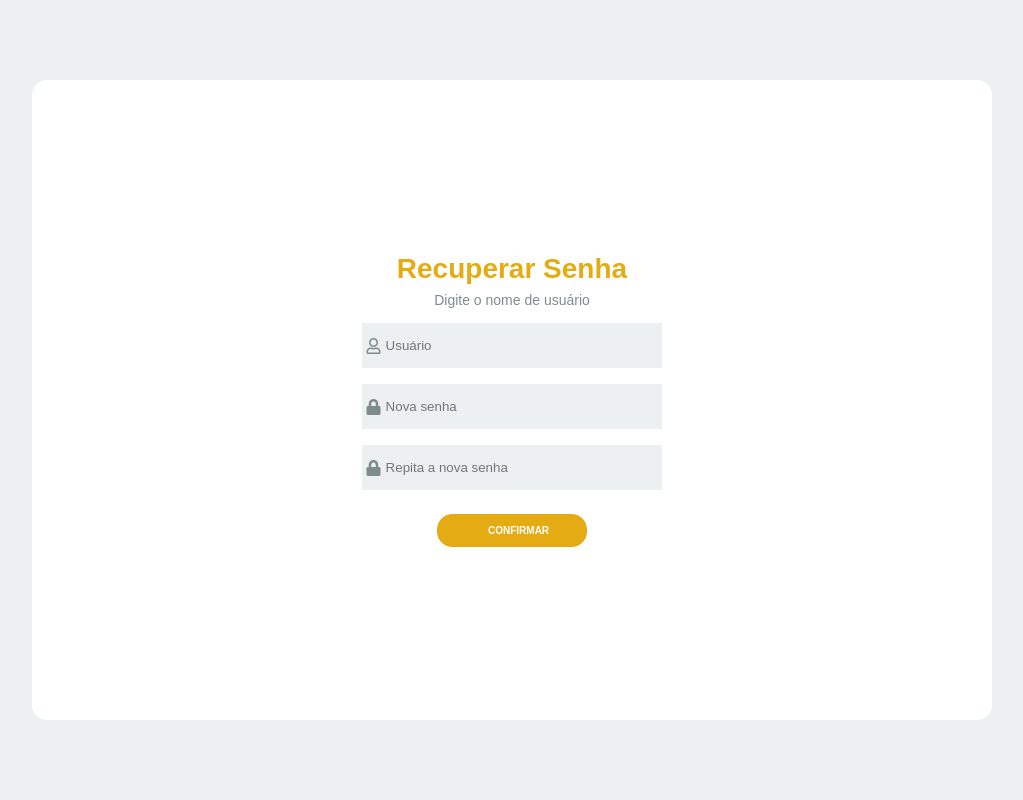
After one commit to Buscafe/Frontend, a PHP site: page /PHP/RecupSenha/index.php in a window 1280 px wide. The commit adds this page. Shown: the whole page, without its empty margins (128-1151 px from the left). Run offline with PHP 8.4, Linux system fonts and the light colour scheme; some libraries are stand-ins or nearby versions.

Commit message:
Login - Redefinição de Senha

```diff
--- /dev/null
+++ b/CSS/recupSenha.css
@@ -0,0 +1,13 @@
+.content::before {
+    content: "";
+    position: unset;
+    width: 0;
+    height: 0;
+    border-top-left-radius: 0;
+    border-bottom-left-radius: 0;
+}
+
+.content{
+    height: 80%;
+    justify-content: center;
+}
--- a/PHP/login.php
+++ b/PHP/Login/login.php
@@ -1,6 +1,6 @@
 <?php
 session_start();
-include('conexao.php');
+include('../conexao.php');
 
 // Validando se os campos foram preenchidos corretamente
 if( empty($_POST['usuario']) || empty($_POST['senha']) ){
@@ -13,7 +13,7 @@ $usuario = mysqli_real_escape_string($conexao, $_POST['usuario']);
 $senha = mysqli_real_escape_string($conexao, $_POST['senha']);
 
 // Fazendo a query para o banco
-$query = "SELECT usuario_id, usuario FROM usuario WHERE usuario = '{$usuario}' AND senha = md5('$senha')";
+$query = "SELECT * FROM usuario WHERE nome_usuario = '{$usuario}' AND senha = md5('$senha')";
 
 // Rodando a query no banco($conexao)
 $result = mysqli_query($conexao, $query);
--- /dev/null
+++ b/PHP/RecupSenha/index.php
@@ -0,0 +1,73 @@
+<!DOCTYPE html>
+<html lang="pt-br">
+<head>
+    <meta charset="UTF-8">
+    <meta http-equiv="X-UA-Compatible" content="IE=edge">
+    <meta name="viewport" content="width=device-width, initial-scale=1.0">
+    <title>Buscafé - Recuperar Senha</title>
+    <!-- Favicon -->
+    <link rel="shortcut icon" href="../../Assets/Logos/Logo buscafe amerelo/logo buscafe 72x72.png" type="image/x-icon">
+    <!-- Links CSS -->
+    <link rel="stylesheet" href="https://use.fontawesome.com/releases/v5.8.2/css/all.css"
+        integrity="sha384-oS3vJWv+0UjzBfQzYUhtDYW+Pj2yciDJxpsK1OYPAYjqT085Qq/1cq5FLXAZQ7Ay" crossorigin="anonymous">
+    <link rel="stylesheet" href="../../CSS/login.css">
+    <link rel="stylesheet" href="../../CSS/recupSenha.css">
+</head>
+<body>
+
+    <div class="main">
+
+        <div class="container">
+
+            <div class="content first-content">
+
+                <div class="second-column">
+
+                    <!-- <?php
+                    if(isset($_SESSION['erro_senha'])):
+                    ?>
+                    <span>
+                        <h4 id="reusltLogin"
+                        style="
+                        color: #933C3F;
+                        border: 2px solid #ffc4c8;
+                        background-color: #FEDCE0;
+                        border-radius: 10px;
+                        padding: 14px 10px;
+                        width: 250px;
+                        margin: 20px auto;"
+                        >Usuário ou senha inválidos</h4>
+                    </span>
+                    <?php
+                    endif;
+                    unset($_SESSION['erro_senha']);
+                    ?> -->
+
+                    <h2 class="title title-second">Recuperar Senha</h2>
+
+                    <p class="description description-second">Digite o nome de usuário</p>
+
+                    <form action="recupSenha.php" method="POST" class="form">
+                        <label class="label-input" for="">
+                            <i class="far fa-user icon-modify"></i>
+                            <input type="text" placeholder="Usuário" name="recupUsuario">
+                        </label>
+                        <label class="label-input" for="">
+                            <i class="fas fa-lock icon-modify"></i>
+                            <input type="password" placeholder="Nova senha" name="novaSenha">
+                        </label>
+                        <label class="label-input" for="">
+                            <i class="fas fa-lock icon-modify"></i>
+                            <input type="password" placeholder="Repita a nova senha" name="novaSenhaConfirm">
+                        </label>
+
+                        <button class="btn btn-second">Confirmar</button>
+                    </form>
+                </div><!-- second column -->
+            </div><!-- first content -->
+        </div>
+
+    </div>
+
+</body>
+</html>
--- a/index.html
+++ b/index.html
@@ -31,12 +31,12 @@
                             <i class="fab fa-google-play"></i>
                         </li>
                         <li>
-                            <a href="./PHP/index.php">
+                            <a href="./PHP/Login/index.php">
                                 <input type="button" class="btn-l" value="Login">
                             </a>
                         </li>
                         <li>
-                            <a href="./PHP/index.php">
+                            <a href="./PHP/Login/index.php">
                                 <input type="button" class=" btn-c" value="Cadastro">
                             </a>
                         </li>
@@ -51,7 +51,7 @@
             <div class="intro-text col">
                 <h1>Buscafé o Melhor Localizador de Igrejas</h1>
                 <p>Encontre as igrejas mais próximas a você.</p>
-                <a href="./PHP/index.php">
+                <a href="./PHP/Login/index.php">
                     <input type="button" class="btn" value="Cadastrar" id="cadastro">
                 </a>
             </div>
```
Also changed, not shown: PHP/Login/index.php (renamed from PHP/index.php, +25 -22 lines), PHP/RecupSenha/recupSenha.php (added, +27 -0 lines), PHP/conexao.php (+4 -4 lines), PHP/Login/logout.php (renamed from PHP/logout.php), PHP/Login/painel.php (renamed from PHP/painel.php), PHP/Login/verifica_login.php (renamed from PHP/verifica_login.php).
